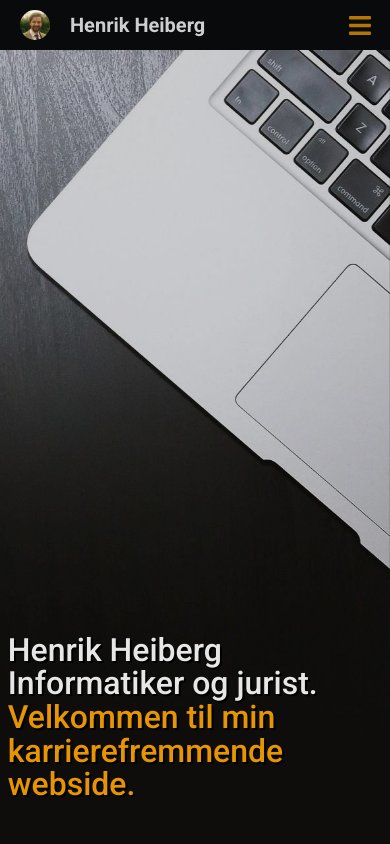
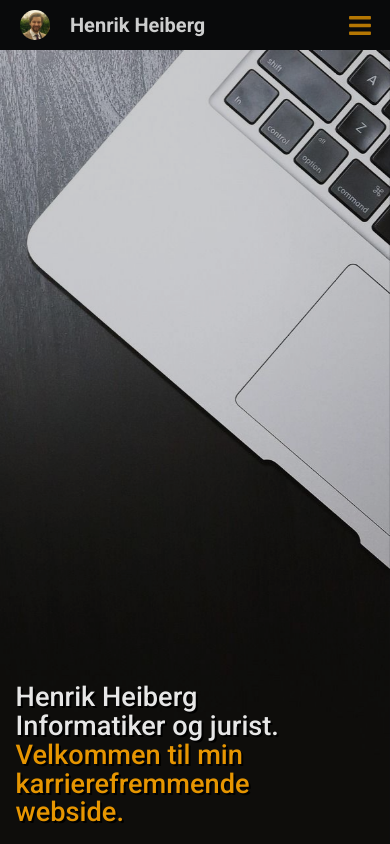
Before and after one commit to heiberik/heiberik.github.io, a React (Create React App) app: page / in a window 390 px wide. Built offline with nearby package versions, Linux system fonts and the light colour scheme.

Commit message:
endret tekst strl

```diff
--- a/src/css/startside.css
+++ b/src/css/startside.css
@@ -90,21 +90,22 @@
 
 
     .forside_tekst {
-        bottom: 5vh;
-        left: 2vw;
+        bottom: 2vh;
+        left: 4vw;
+        margin-right: 30px;
     }
 
     .forside_tekst p {
         color: rgba(255, 165, 0, 0.9);
-        font-size: 2.0rem;
+        font-size: 1.7rem;
         font-weight: 500;
         text-shadow: 2px 2px black;
-        line-height: 2.1rem;
+        line-height: 1.8rem;
     }
 
     .forside_tittel {
 
-        font-size: 2.0rem;
-        line-height: 2.1rem;
+        font-size: 1.7rem;
+        line-height: 1.8rem;
     }
 }
```
